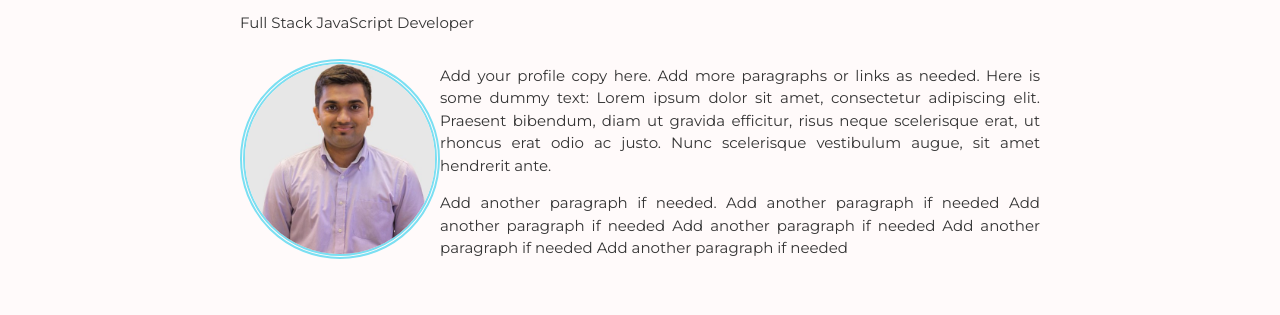
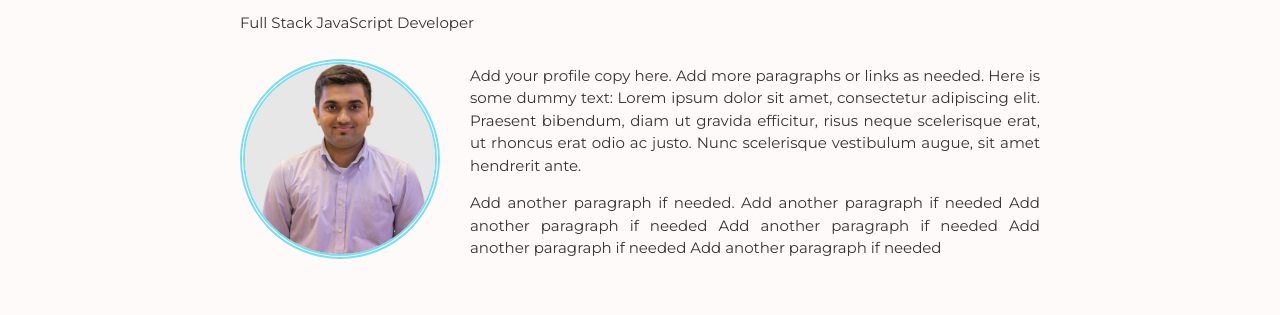
Before and after one commit to sohailshiraj/personal-resume, a plain HTML site: page index.html in a window 1280 px wide. Shown: the part 938-1253 px from the top of the page. Drawn offline with Linux system fonts and the light colour scheme.

Commit message:
fixed padding issue in ABOUT ME section

```diff
--- a/css/styles.css
+++ b/css/styles.css
@@ -167,7 +167,7 @@ footer ul li .typcn {
     justify-content: space-between;
     align-items: center
   }
-  .about-me .flex-container > .flex-item {
+  .about-me .flex-container > .flex-item-img {
     padding-right: 30px;
   }
   .about-me .flex-container > .flex-item:last-of-type {
```
Also changed, not shown: 1 other file.
